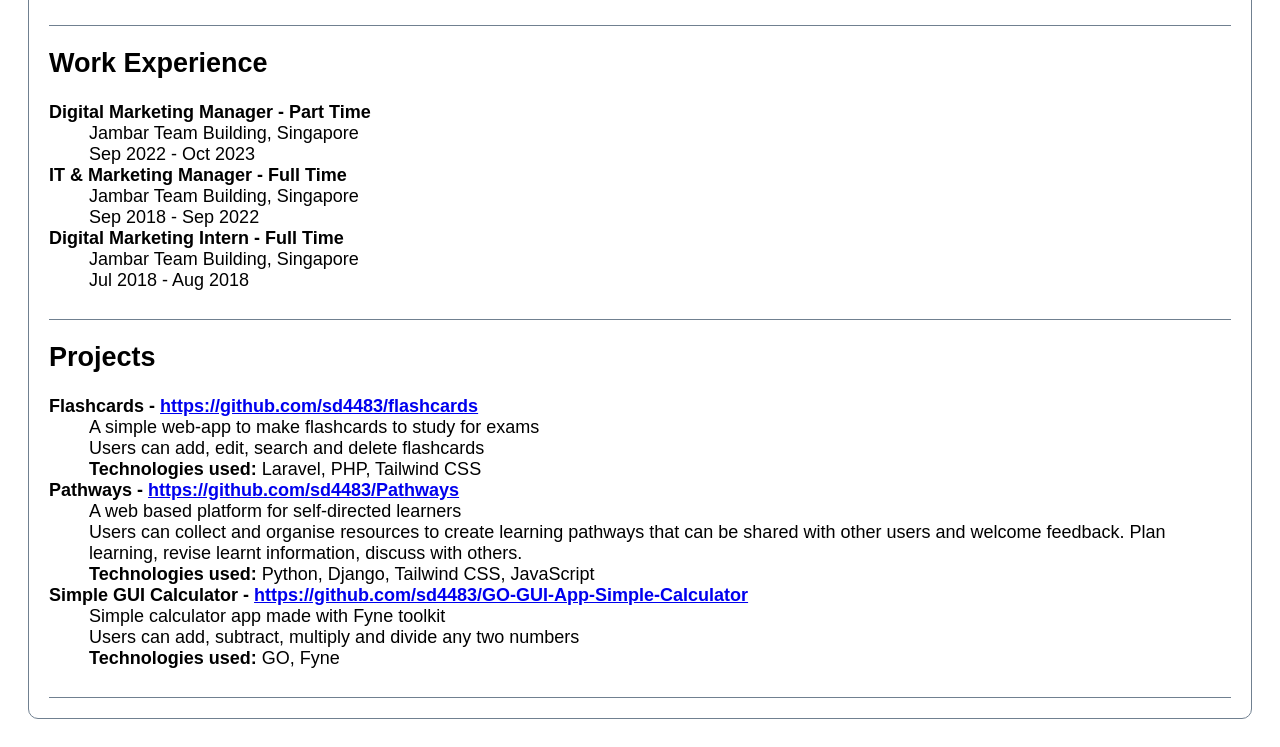
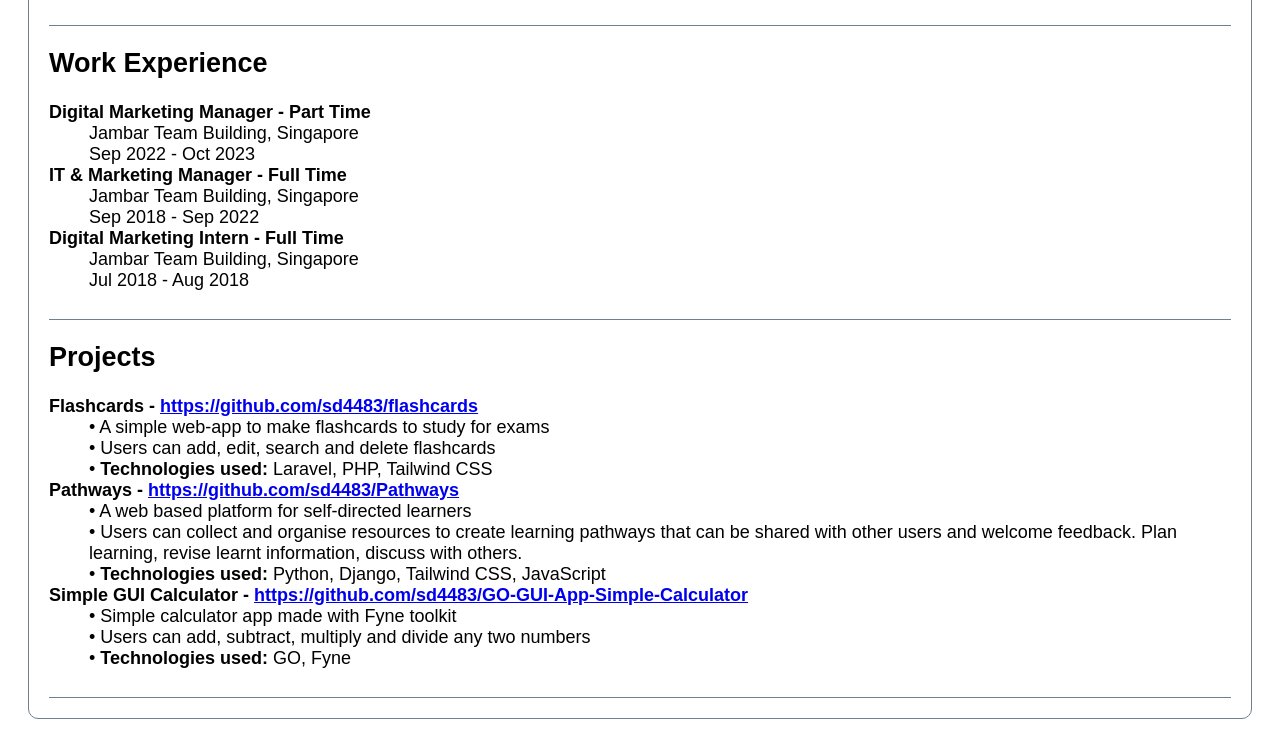
Before and after one commit to sd4483/sd4483.github.io, a plain HTML site: page html-css-resume/index.html in a window 1280 px wide. Shown: the part 650-1397 px from the top of the page. Drawn offline with Linux system fonts and the light colour scheme.

Commit message:
Add styling to dl list elements

```diff
--- a/html-css-resume/css/styles.css
+++ b/html-css-resume/css/styles.css
@@ -48,6 +48,10 @@ main {
     font-weight: bold;
 }
 
+.projects dd::before {
+    content: "• ";
+}
+
 .education, .work-experience, .projects {
     padding-bottom: 10px;
     border-bottom: 1px solid;
```
